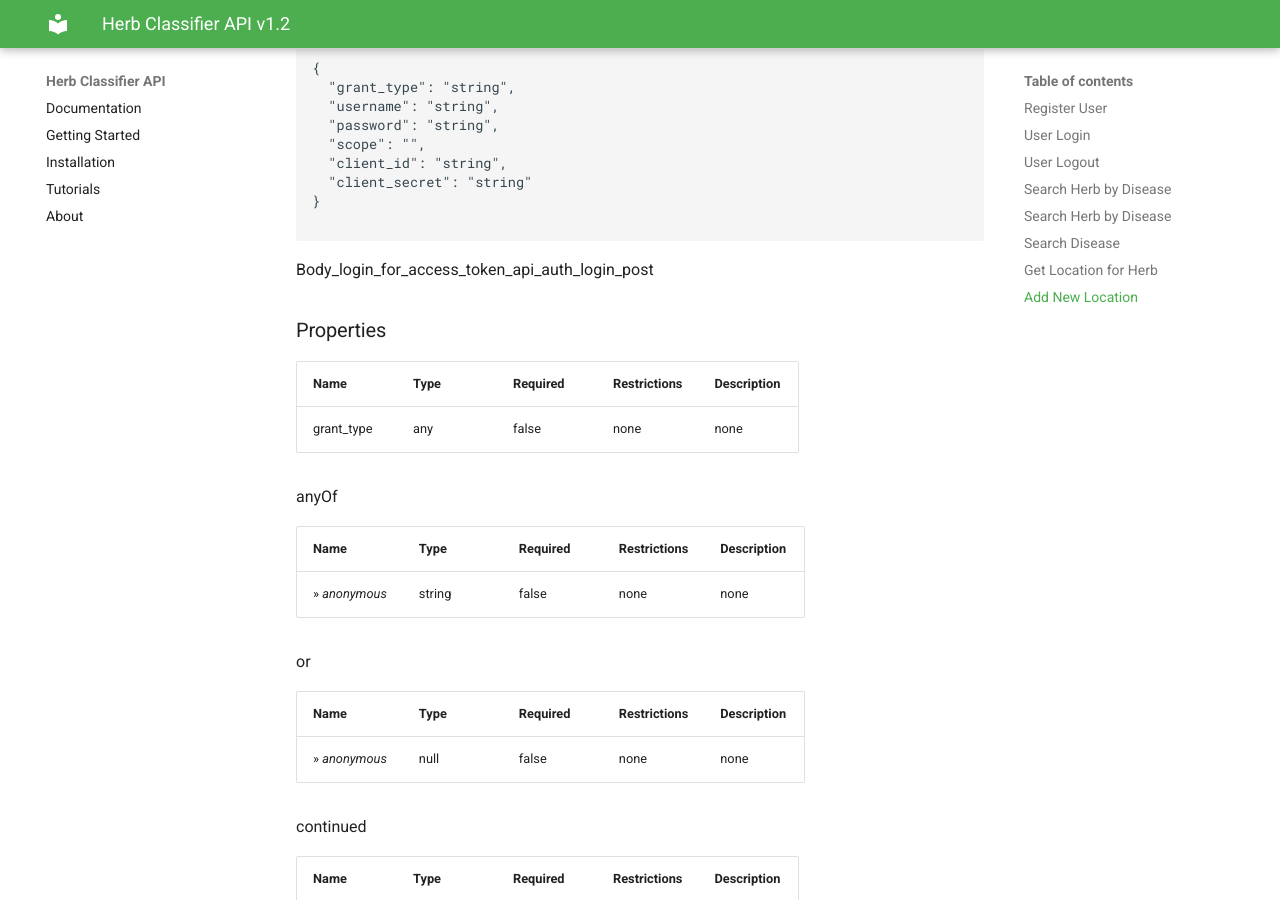
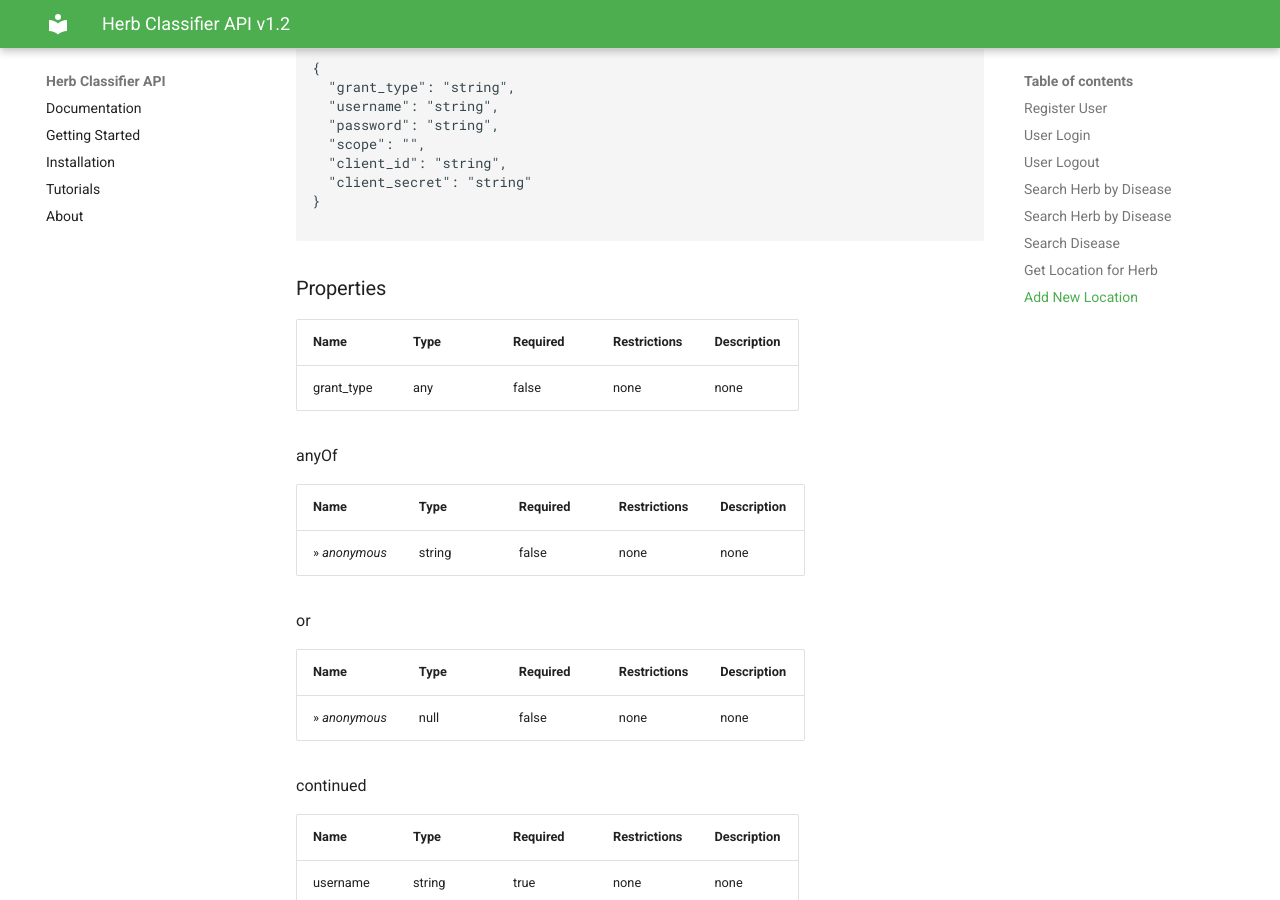
Before and after one commit to dilshankarunarathne/herb-classifier-backend, an MkDocs documentation site: the page built from docs/api_documentation.md, in a window 1280 px wide and 900 px high, scrolled down 34789 px. Built offline with MkDocs 1.6.1 and Material for MkDocs 9.7.7, drawn with Linux system fonts in a browser that asks for light colours.

Commit message:
Update api_documentation.md

````diff
--- a/docs/api_documentation.md
+++ b/docs/api_documentation.md
@@ -1806,8 +1806,6 @@
 
 ```
 
-Body_login_for_access_token_api_auth_login_post
-
 ### Properties
 
 |Name|Type|Required|Restrictions|Description|
````
